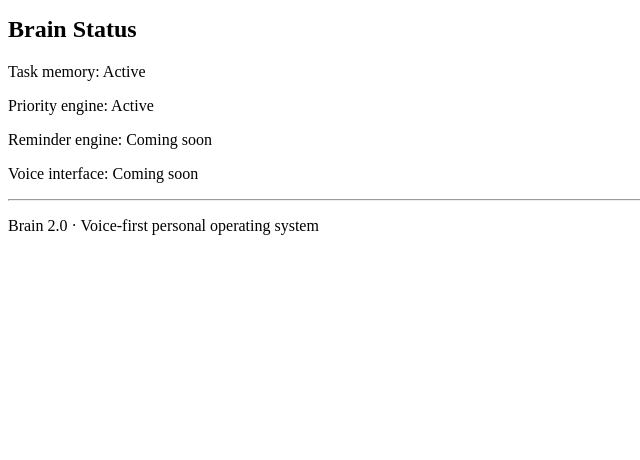
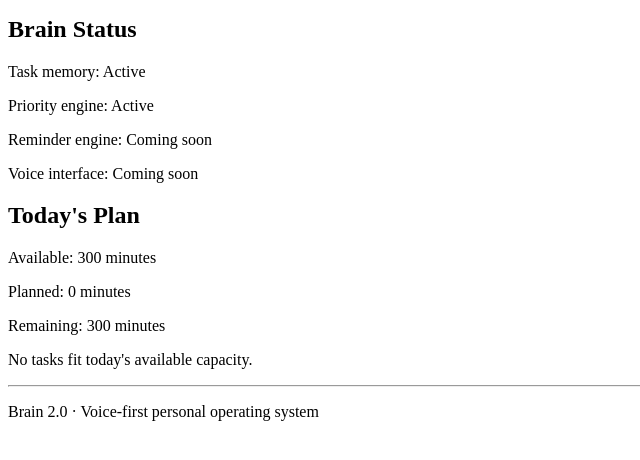
Before and after one commit to sukumarisadhukhan/brain2.0, a Flask app: page / in a window 1280 px wide. Shown: the part 224-684 px from the top of the page, without its empty margins (0-640 px from the left). Run offline with Flask 3, Linux system fonts and the light colour scheme.

Commit message:
feat: add daily workload planning

```diff
--- a/routes/dashboard.py
+++ b/routes/dashboard.py
@@ -2,6 +2,7 @@
 
 from services.task_service import get_pending_tasks
 from services.priority_engine import rank_tasks
+from services.scheduling_engine import get_daily_plan
 
 
 dashboard_bp = Blueprint(
@@ -17,7 +18,12 @@
 
     ranked_tasks = rank_tasks(tasks)
 
+    daily_plan = get_daily_plan(
+        available_minutes=300
+    )
+
     return render_template(
         "dashboard.html",
-        ranked_tasks=ranked_tasks
+        ranked_tasks=ranked_tasks,
+        daily_plan=daily_plan
     )
--- a/services/scheduling_engine.py
+++ b/services/scheduling_engine.py
@@ -0,0 +1,76 @@
+from datetime import datetime, timedelta
+
+from services.task_service import get_pending_tasks
+from services.priority_engine import rank_tasks
+
+
+def get_today_tasks():
+    """Get tasks due today or overdue."""
+
+    tasks = get_pending_tasks()
+
+    now = datetime.now()
+    end_of_day = datetime.combine(
+        now.date(),
+        datetime.max.time()
+    )
+
+    today_tasks = []
+
+    for task in tasks:
+
+        if task.deadline is None:
+            continue
+
+        if task.deadline <= end_of_day:
+            today_tasks.append(task)
+
+    return today_tasks
+
+
+def calculate_workload(tasks):
+    """Calculate total estimated work in minutes."""
+
+    total_minutes = 0
+
+    for task in tasks:
+        if task.estimated_minutes:
+            total_minutes += task.estimated_minutes
+
+    return total_minutes
+
+
+def get_daily_plan(available_minutes=300):
+    """
+    Build a realistic daily plan.
+
+    Higher-priority tasks are selected first
+    until available time is exhausted.
+    """
+
+    tasks = get_pending_tasks()
+
+    ranked_tasks = rank_tasks(tasks)
+
+    selected = []
+    total_minutes = 0
+
+    for task, score in ranked_tasks:
+
+        duration = task.estimated_minutes or 30
+
+        if total_minutes + duration <= available_minutes:
+
+            selected.append(
+                (task, score)
+            )
+
+            total_minutes += duration
+
+    return {
+        "tasks": selected,
+        "total_minutes": total_minutes,
+        "available_minutes": available_minutes,
+        "remaining_minutes":
+            available_minutes - total_minutes
+    }
--- a/templates/dashboard.html
+++ b/templates/dashboard.html
@@ -130,6 +130,63 @@
             </p>
 
         </section>
+        <section>
+
+    <h2>Today's Plan</h2>
+
+    <p>
+        Available:
+        {{ daily_plan.available_minutes }} minutes
+    </p>
+
+    <p>
+        Planned:
+        {{ daily_plan.total_minutes }} minutes
+    </p>
+
+    <p>
+        Remaining:
+        {{ daily_plan.remaining_minutes }} minutes
+    </p>
+
+
+    {% if daily_plan.tasks %}
+
+        <ol>
+
+            {% for task, score in daily_plan.tasks %}
+
+                <li>
+
+                    <strong>
+                        {{ task.title }}
+                    </strong>
+
+                    <br>
+
+                    {{ task.estimated_minutes or 30 }}
+                    minutes
+
+                    <br>
+
+                    Priority:
+                    {{ score }}/100
+
+                </li>
+
+            {% endfor %}
+
+        </ol>
+
+    {% else %}
+
+        <p>
+            No tasks fit today's available capacity.
+        </p>
+
+    {% endif %}
+
+</section>
 
     </main>
 
```
